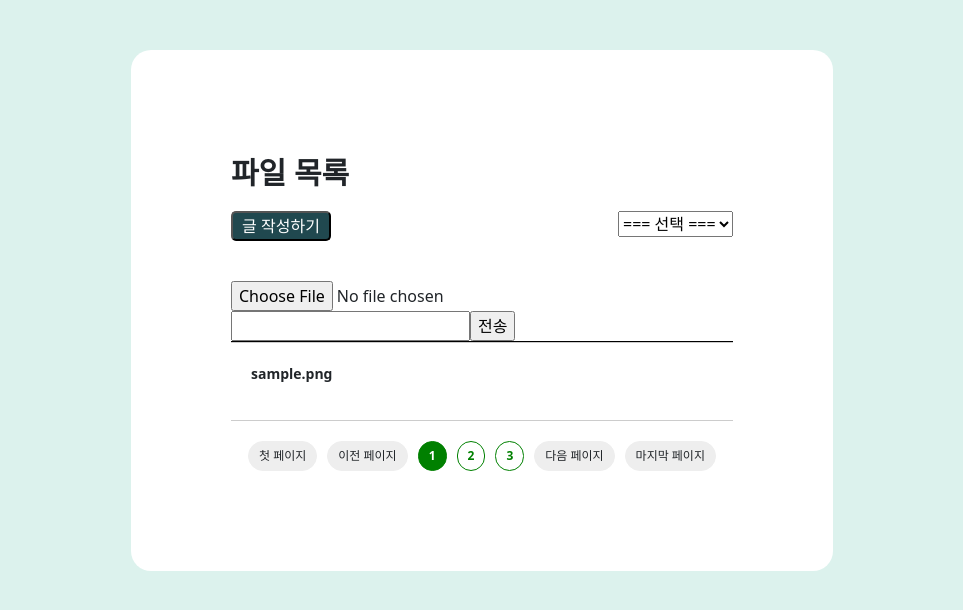
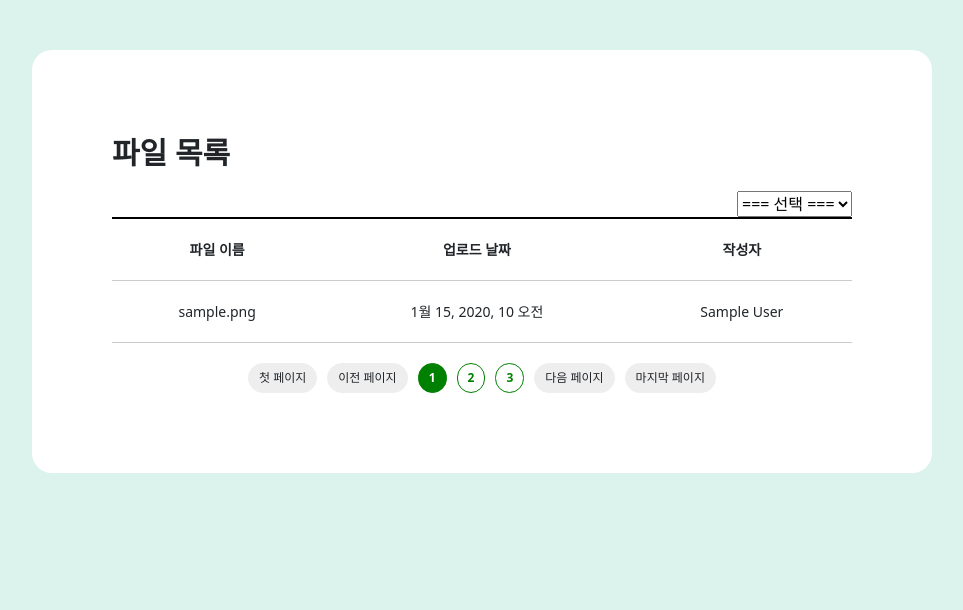
Before and after one commit to five-man/codewithus, a Django app: page /file/file/ in a window 1280 px wide. Shown: the part 50-660 px from the top of the page, without its empty margins (158-1121 px from the left). Run offline with Django 3.2, Linux system fonts and the light colour scheme; tables that the repository leaves empty hold one stand-in row (values such as "Sample post").

Commit message:
파일리스트 구현

```diff
--- a/file/models.py
+++ b/file/models.py
@@ -27,5 +27,6 @@ class FileList(models.Model):
 
     class Meta:
         managed = False
+        app_label = 'member'
         db_table = 'file_list'
         unique_together = (('file_file', 'file_no'),)
--- a/file/static/css/file_list.css
+++ b/file/static/css/file_list.css
@@ -1,3 +1,4 @@
+
 * {
     box-sizing: border-box;
     margin: 0;
@@ -32,6 +33,7 @@ nav a{
 }
 
 
+
 body{
     padding : 100px;
     background-color: #dcf2ed;
@@ -39,6 +41,9 @@ body{
     justify-content: center;
     align-items: center;
 }
+
+
+
 
 table {
     border-collapse: collapse;
@@ -54,14 +59,11 @@ a {
 }
 
 .board_list_wrap {
-    padding: 100px;
+    padding: 80px;
     height: 65%;
-    width: 65%;
-    position :static;
+    width: 900px;
     border-radius: 20px;
     background: white;
-
-
 }
 
 .board_list {
@@ -72,7 +74,6 @@ a {
 }
 
 .board_list tr {
-
     border-bottom: 1px solid #ccc;
 }
 
@@ -80,9 +81,6 @@ a {
 .board_list td {
     padding: 20px;
     font-size: 14px;
-}
-
-.board_list td {
     text-align: center;
 }
 
--- a/file/templates/file/file_list.html
+++ b/file/templates/file/file_list.html
@@ -1,6 +1,8 @@
-{% load static %}
+{%load static %}
 <!DOCTYPE html>
 <html>
+
+
 <head>
     <link rel="stylesheet" href="https://cdn.jsdelivr.net/npm/bootstrap@5.1.3/dist/css/bootstrap.min.css"
         integrity="sha384-1BmE4kWBq78iYhFldvKuhfTAU6auU8tT94WrHftjDbrCEXSU1oBoqyl2QvZ6jIW3" crossorigin="anonymous">
@@ -29,18 +31,10 @@
     </nav>
 
     <div class="board_list_wrap">
-        <form>
-            <table class="board_list">
-                <caption>파일 목록</caption>
-
-                <thead>
         <tr>
             <strong>
                 <p style="font-size: 30px;">파일 목록</p>
             </strong>
-
-                        <button class="submit-btn" type="submit" onclick="location.href='#';">글 작성하기</button>
-
             <select style="float: right;" name="language">
                 <option value="none">=== 선택 ===</option>
                 <option value="korean">1</option>
@@ -48,27 +42,23 @@
                 <option value="chinese">3</option>
             </select>
         </tr>
-                    <form action="{% url 'file:file_upload' %}" method="post" enctype="multipart/form-data">
-                        {% csrf_token %}
-                        <input type="file" name="file">
-                        <input type="text" name="fileTitle">
-                        <input type="submit" value="전송">
-                    </form>
+        <table class="board_list">
+            <caption>파일 목록</caption>
+            <thead>
+                <th>파일 이름</th>
+                <th>업로드 날짜</th>
+                <th>작성자</th>
             </thead>
             <tbody>
-                    {% for file in files %}
+                {% for list in filelist%}
                 <tr>
-                        <td class="today1">
-                            <p align="left">
-                                <a href><strong>{{file.file_name}}</strong></a>
-                            </p>
-                        </td>
+                    <td>{{list.file_name}}</td>
+                    <td>{{list.file_no.file_date}}</td>
+                    <td>{{list.file_no.member_no.member_name}}</td>
                 </tr>
                 {% endfor %}
             </tbody>
-
         </table>
-
         <div class="paging">
             <a href="#" class="bt">첫 페이지</a>
             <a href="#" class="bt">이전 페이지</a>
@@ -78,7 +68,6 @@
             <a href="#" class="bt">다음 페이지</a>
             <a href="#" class="bt">마지막 페이지</a>
         </div>
-        </form>
     </div>
 </body>
 
--- a/file/views.py
+++ b/file/views.py
@@ -1,25 +1,25 @@
+from distutils import filelist
 from django.shortcuts import render
 from django.http import HttpResponse
 from django.core.files.storage import FileSystemStorage
-from .models import File
+from .models import File, FileList
 from django.utils import timezone
 from member.models import Member
 
 # Create your views here.
 
-def file(request):
-    return render(request, 'file/file_list.html')
+# def file(request):
+#     return render(request, 'file/file_list.html')
 
 def uploadFile(request):
     if request.method == "POST":
         uploadedFile = request.FILES.get("file")
         must = Member.objects.get(member_no=1)
         name = uploadedFile.name
-
         file = File(
-            file_name = name,
+            file_name = uploadedFile.name,
             file_date = timezone.now(),
-            file_volume = 0,
+            file_volume = uploadedFile.size,
             member_no = must
         )
         file.save()
@@ -27,6 +27,6 @@ def uploadFile(request):
         with open(name, 'wb') as file: # 파일 저장
             for chunk in uploadedFile.chunks():
                 file.write(chunk)
-
-    documents = File.objects.all()
-    return render(request, "file/file_list.html", {"files": documents})
+    must = Member.objects.get(member_no=1)
+    filelist = FileList.objects.all()
+    return render(request, "file/file_list.html", {"filelist": filelist})
```
Also changed, not shown: file/migrations/0002_delete_file.py (added), member/migrations/0002_file.py (added). Lines whose indentation alone changed are shown as unchanged.
